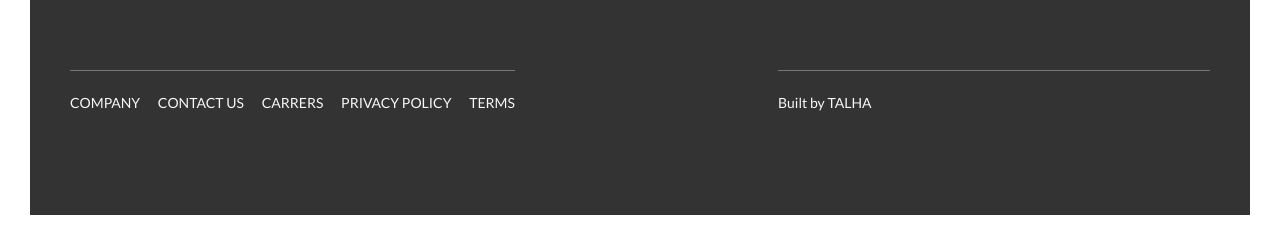
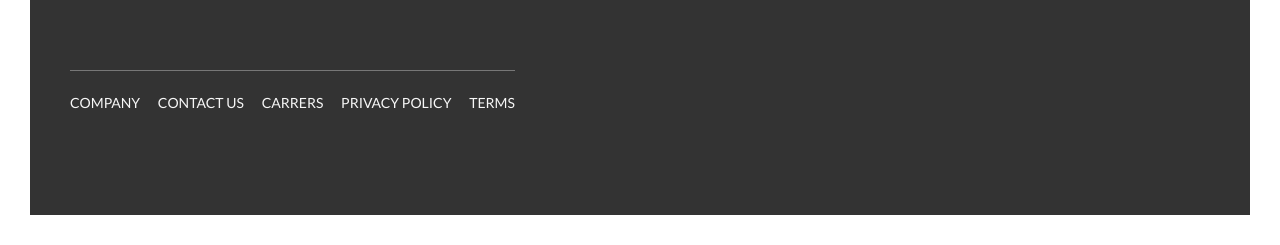
Before and after one commit to Diem0n/natours, a website: page index.html in a window 1280 px wide. Shown: the part 5815-6060 px from the top of the page. Drawn offline with Linux system fonts and the light colour scheme.

Commit message:
Update index.html

```diff
--- a/index.html
+++ b/index.html
@@ -384,12 +384,7 @@
                         </ul>
                     </div>
                 </div>
-                <div class="col-1-of-2">
-                    <p class="footer__copyright">
-                        Built by <a href="#" class="footer__link">Talha</a>
 
-                    </p>
-                </div>
             </div>
         </footer>
 
```
